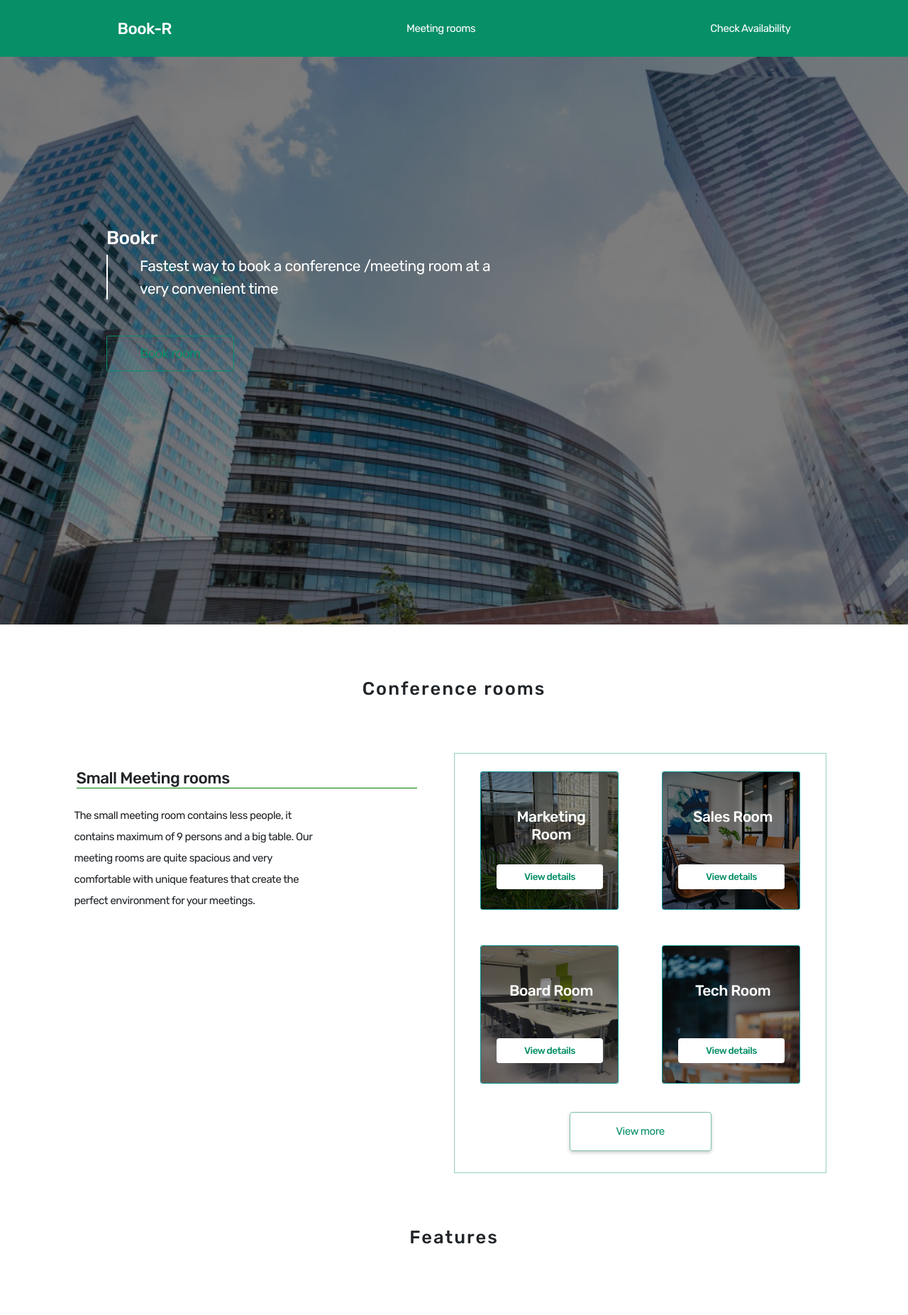
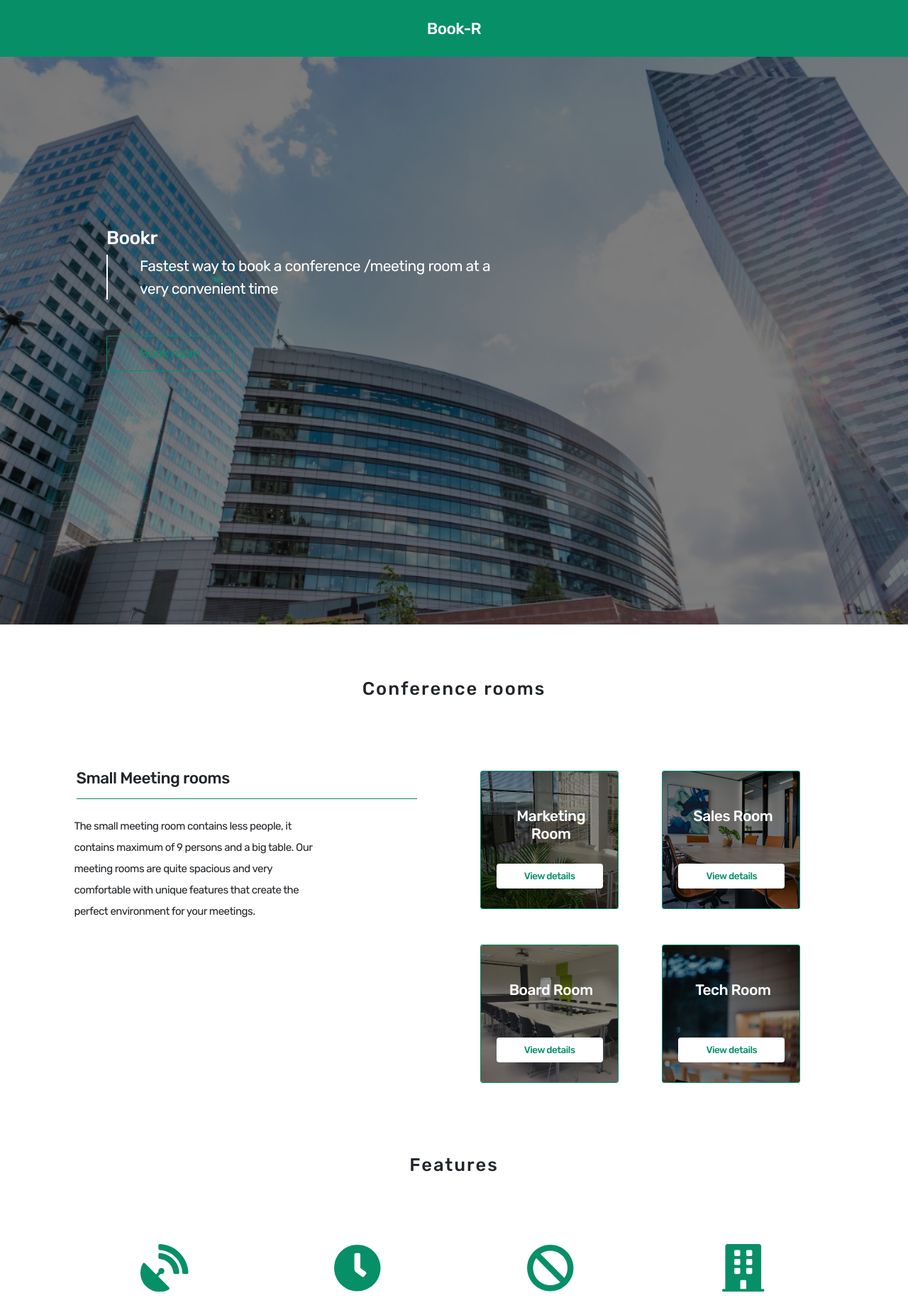
Before and after one commit to zemarr/bookr-app, a React (Create React App) app in the folder client/: page / in a window 1280 px wide. Shown: the top 1853 px of the page at 71% size. Built offline with nearby package versions, Linux system fonts and the light colour scheme.

Commit message:
'UI_Adjustment'

```diff
--- a/client/src/components/dashboard/Dashboard.js
+++ b/client/src/components/dashboard/Dashboard.js
@@ -35,7 +35,7 @@ const Dashboard = () => {
                         <div className='col-md-3 roomsidebar'>
                             <ul>
                                 <Link to='/dashboard/mymeetings'>
-                                    <li>My meetings</li>
+                                    <li>Check availability</li>
                                 </Link>
                                 < Link to='/dashboard/meetingrooms'>
                                     <li>Meeting rooms</li>
--- a/client/src/components/home/Conferencerooms.js
+++ b/client/src/components/home/Conferencerooms.js
@@ -1,7 +1,6 @@
 import React, { Fragment } from 'react';
 import cfr from './home.module.css';
 import Button from '../buttons/Buttons';
-import axios from 'axios';
 
 
 const Conferencerooms = () => {
@@ -53,19 +52,7 @@ const Info = (props) => {
 }
 
 export const Roomthumbnails = () => {
-
-    const getRooms = () => {
-        axios({
-            method: 'get',
-            url: 'http://localhost:5000/allRooms'
-        })
-            .then(res => console.log(res.data))
-            .catch(err => console.error(err));
-    };
-
-
-
-    const thumbStyle = {
+const thumbStyle = {
         position: 'absolute',
         backgroundColor: 'rgba(0, 0, 0, 0.46)',
         width: '100%',
@@ -86,7 +73,6 @@ export const Roomthumbnails = () => {
     }
 
     return (
-
         <Fragment>
             <div className={cfr.marketingbg}>
                 <div style={thumbStyle}>
@@ -94,7 +80,7 @@ export const Roomthumbnails = () => {
                     <Button
                         name='View details'
                         className='viewdetails'
-                        click={getRooms}
+                        // click={getRooms}
                     />
                 </div>
             </div>
@@ -105,7 +91,7 @@ export const Roomthumbnails = () => {
                     <Button
                         name='View details'
                         className='viewdetails'
-                        click={getRooms}
+                        // click={getRooms}
                     />
                 </div>
             </div>
@@ -116,7 +102,7 @@ export const Roomthumbnails = () => {
                     <Button
                         name='View details'
                         className='viewdetails'
-                        click={getRooms}
+                        // click={getRooms}
                     />
                 </div>
             </div>
@@ -127,15 +113,10 @@ export const Roomthumbnails = () => {
                     <Button
                         name='View details'
                         className='viewdetails'
-                        click={getRooms}
+                        // click={getRooms}
                     />
                 </div>
             </div>
-            <Button
-                name='View more'
-                className='viewmore'
-                click={getRooms}
-            />
         </Fragment>
     )
 }
--- a/client/src/components/home/Navbar.js
+++ b/client/src/components/home/Navbar.js
@@ -9,22 +9,6 @@ const Navbar = () => {
                 <Link to='/'>
                     <h4>Book-R</h4>
                 </Link>
-                <Link to='/dashboard/meetingrooms'>
-                    <p>Meeting rooms</p>
-                </Link>
-                <Link to='/checkavailability'>
-                    <p>Check Availability</p>
-                </Link>
-                {/* <div className={hm.navutils}>
-                    <Button
-                        name='Sign in'
-                        className='signin'
-                    />
-                    <Button
-                        name='Register'
-                        className='signup'
-                    />
-                </div> */}
             </nav>
         </Fragment>
     )
--- a/client/src/components/home/home.module.css
+++ b/client/src/components/home/home.module.css
@@ -110,8 +110,9 @@
 }
 
 .meetingroominfo h4 {
-    border-bottom: solid 1px green;
+    border-bottom: solid 1px #078f68;
     margin: 1.5rem;
+    padding-bottom: 1rem;
 }
 
 .meetingroominfo p {
@@ -128,7 +129,6 @@
 }
 
 .roomthumbnails {
-    border: solid 1px #078f686b;
     display: flex;
     flex-wrap: wrap;
     justify-content: space-evenly;
@@ -138,7 +138,7 @@
 .roomthumbnails div {
     width: 13rem;
     height: 13rem;
-    border: solid .5px #078f95;
+    border: solid .5px #078f68;
     border-radius: 3px;
     margin: 25px;
     -webkit-border-radius: 3px;
```
